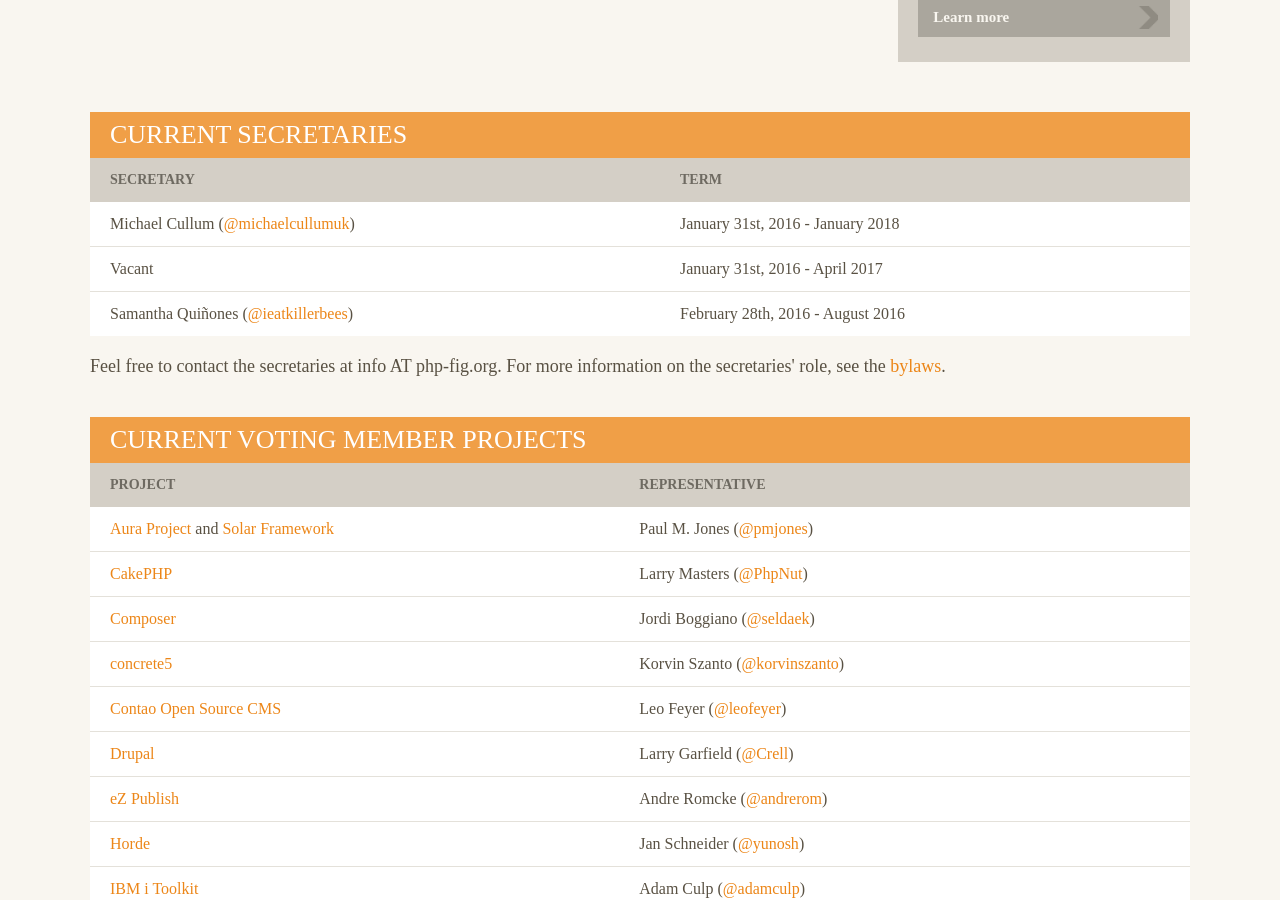
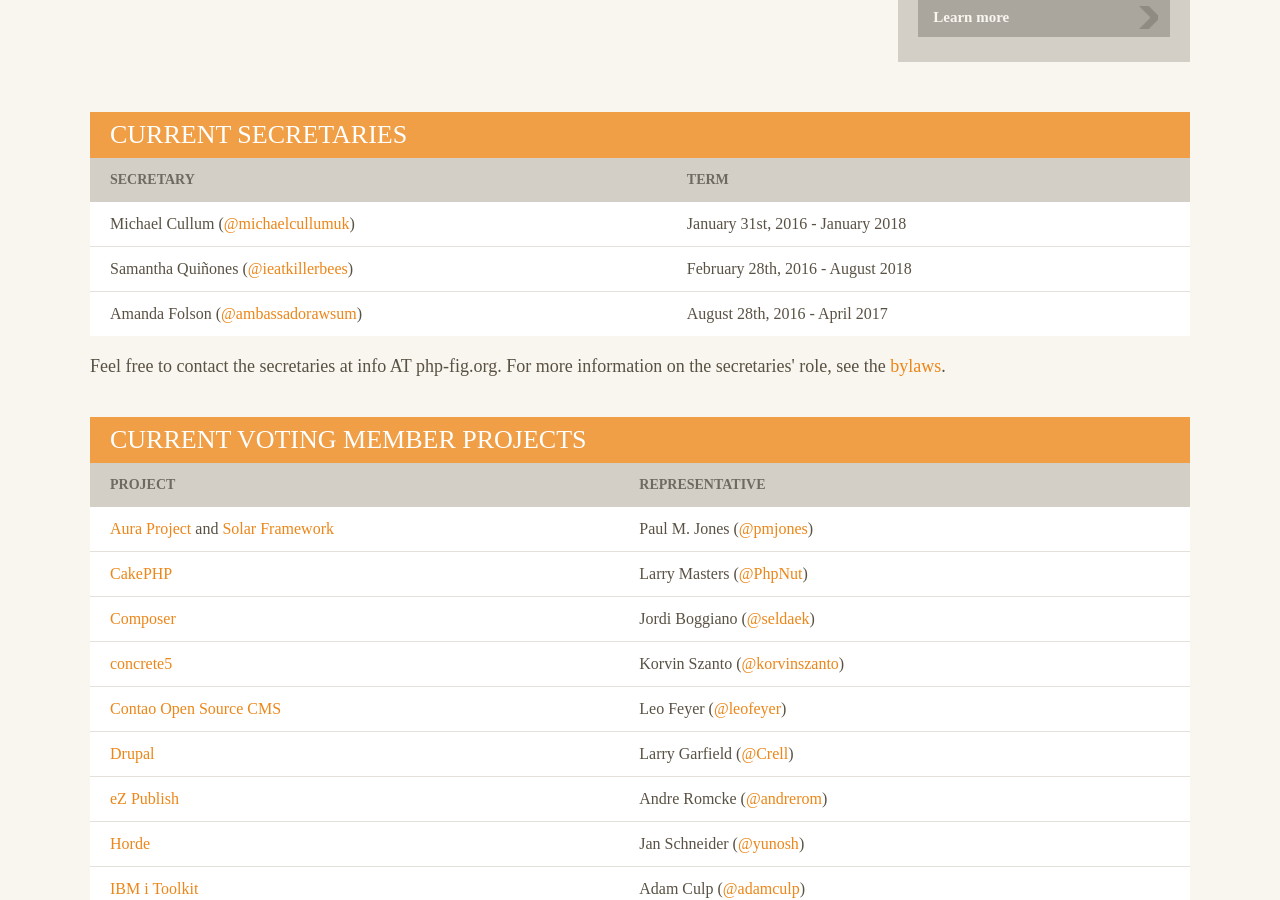
Before and after one commit to php-fig/www.php-fig.org, a Jekyll site: the page built from pages/members.html, in a window 1280 px wide and 900 px high, scrolled down 557 px. Built offline with Jekyll 4.4.1, drawn with Linux system fonts in a browser that asks for light colours; nearby versions of some CDN libraries; some web fonts are replaced; Markdown is read by kramdown in place of the engine named in the settings.

Commit message:
Update secretaries

```diff
--- a/pages/members.html
+++ b/pages/members.html
@@ -38,12 +38,12 @@ permalink: members/
             <td>January 31st, 2016 - January 2018</td>
         </tr>
         <tr>
-            <td>Vacant</td>
-            <td>January 31st, 2016 - April 2017</td>
+            <td>Samantha Quiñones (<a href="https://twitter.com/ieatkillerbees">@ieatkillerbees</a>)</td>
+            <td>February 28th, 2016 - August 2018</td>
         </tr>
         <tr>
-            <td>Samantha Quiñones (<a href="https://twitter.com/ieatkillerbees">@ieatkillerbees</a>)</td>
-            <td>February 28th, 2016 - August 2016</td>
+            <td>Amanda Folson (<a href="https://twitter.com/ambassadorawsum">@ambassadorawsum</a>)</td>
+            <td>August 28th, 2016 - April 2017</td>
         </tr>
     </table>
     <p>Feel free to contact the secretaries at info AT php-fig.org. For more information on the secretaries' role, see the <a href="/bylaws/membership/#fig-secretary">bylaws</a>.</p>
```
